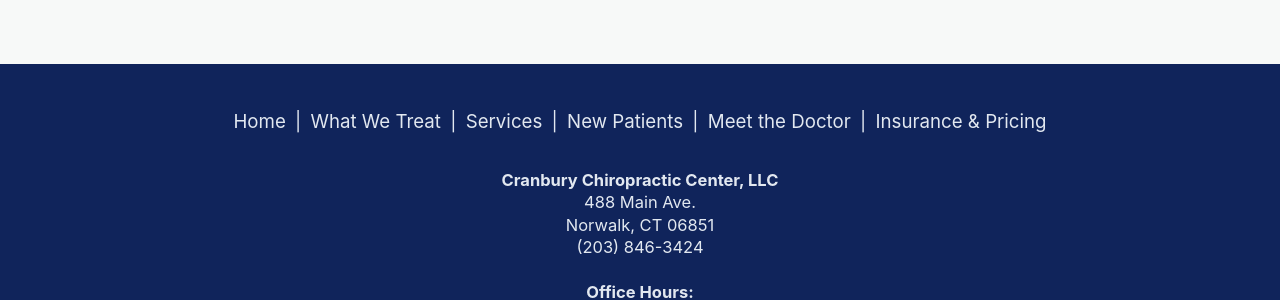
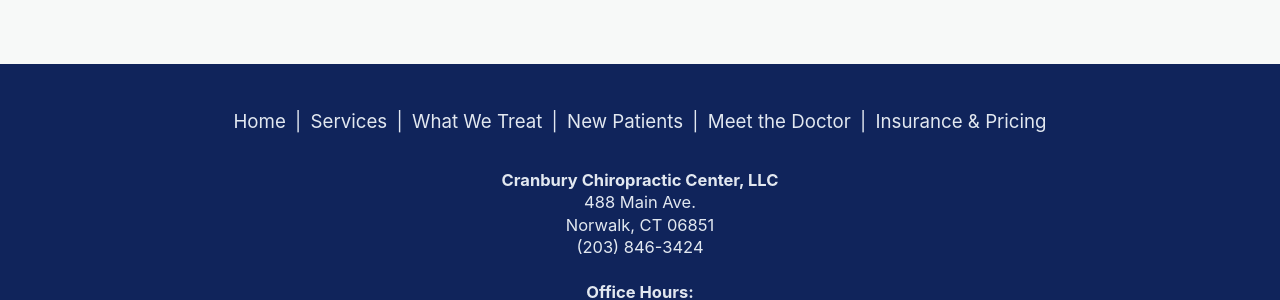
Before and after one commit to millerms/CranburyChiropractic, a Jekyll site: the page built from index.md, in a window 1280 px wide and 900 px high, scrolled down 4500 px, cut to the strip 168-892 px from the top of the window. Shown: the part 155-455 px from the top of the strip. Built offline with Jekyll 4.4.1, drawn with Linux system fonts in a browser that asks for light colours; cached includes are drawn as plain includes; the list of posts is cut into pages by our own code.

Commit message:
order of masthead links

```diff
--- a/_data/navigation.yml
+++ b/_data/navigation.yml
@@ -1,8 +1,8 @@
 main:
+  - title: "Services"
+    url: "/services/"
   - title: "What We Treat"
     url: "/treat/"
-  - title: "Services"
-    url: "/services/"
   - title: "New Patients"
     url: "/new-patients/"
   - title: "Meet the Doctor"
--- a/_includes/footer/custom.html
+++ b/_includes/footer/custom.html
@@ -2,9 +2,9 @@
   <nav aria-label="Footer navigation" style="text-align:center;">
     <a href="{{ site.baseurl }}/" style="margin: 0 3px;">Home</a>
       <span aria-hidden="true" style="margin: 0 1px;">|</span>
+    <a href="{{ site.baseurl }}/services/" style="margin: 0 3px;">Services</a>
+      <span aria-hidden="true" style="margin: 0 1px;">|</span>
     <a href="{{ site.baseurl }}/treat/" style="margin: 0 3px;">What We Treat</a>
-      <span aria-hidden="true" style="margin: 0 1px;">|</span>
-    <a href="{{ site.baseurl }}/services/" style="margin: 0 3px;">Services</a>
       <span aria-hidden="true" style="margin: 0 1px;">|</span>
     <a href="{{ site.baseurl }}/new-patients/" style="margin: 0 3px;">New Patients</a>
       <span aria-hidden="true" style="margin: 0 1px;">|</span>
```
